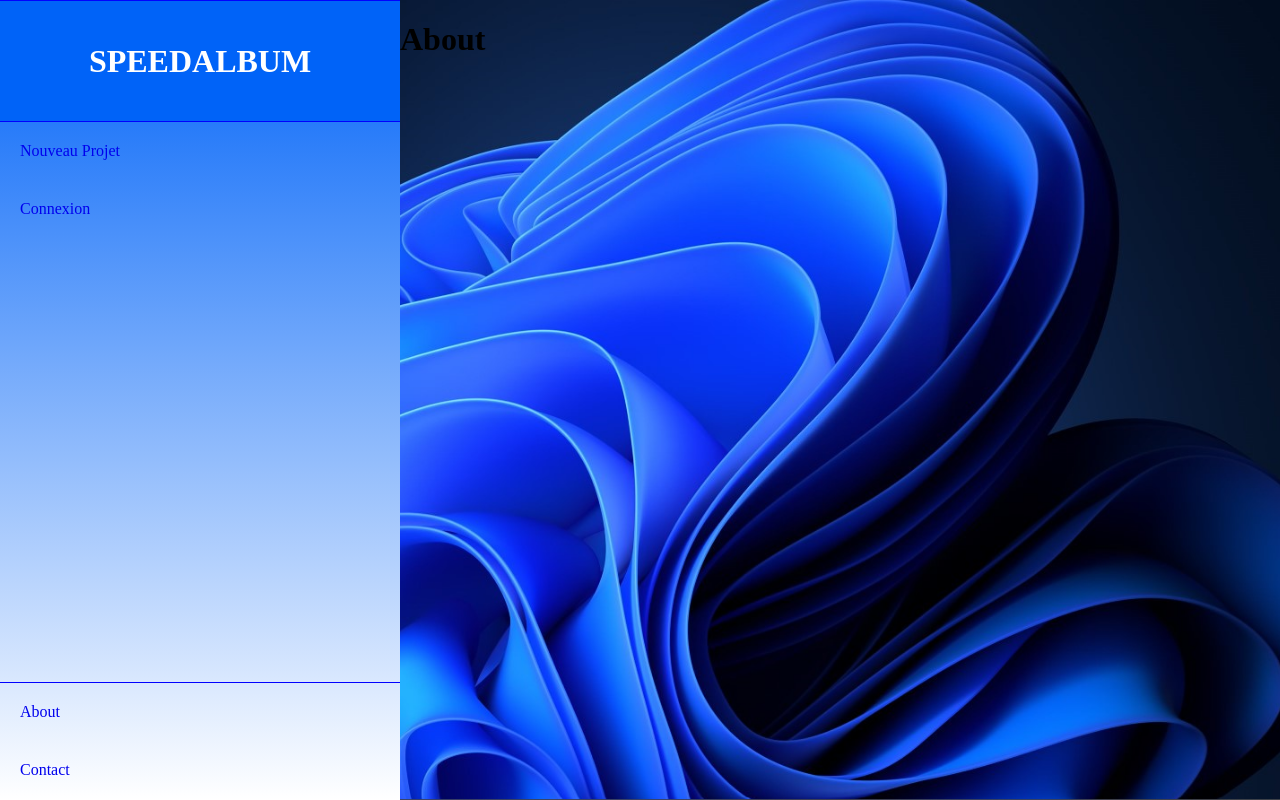
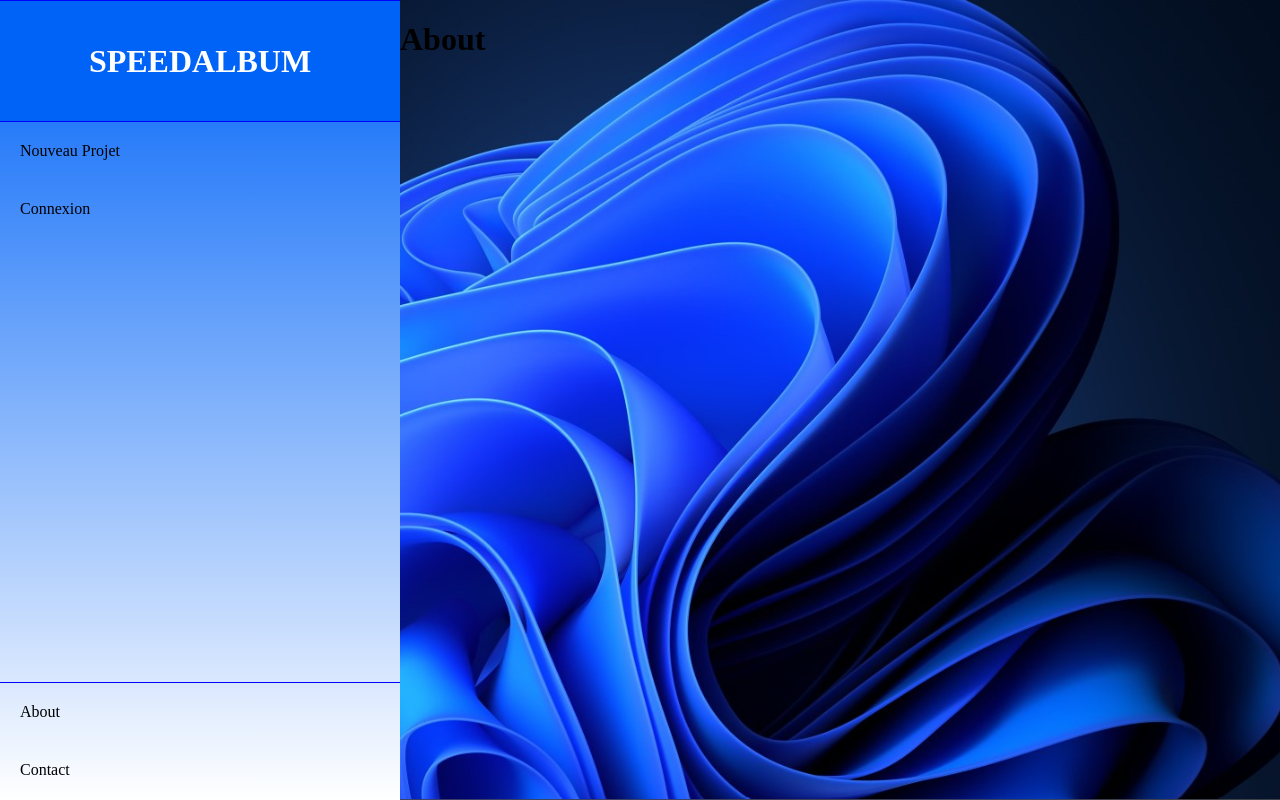
Before and after one commit to msakirda/projetpersofin, a React (Vite) app in the folder dj-frontend/: page /About in a window 1280 px wide. Built offline with nearby package versions, Linux system fonts and the light colour scheme.

Commit message:
links balises a color black

```diff
--- a/dj-frontend/src/Connexion.css
+++ b/dj-frontend/src/Connexion.css
@@ -96,7 +96,6 @@
         background-color: #5D96EB;
         width: 100%;
         height: 100%;
-        /* padding: 5%; */
     }
 
     .menu_droite {
--- a/dj-frontend/src/MenuBar.css
+++ b/dj-frontend/src/MenuBar.css
@@ -1,6 +1,7 @@
 a {
     text-decoration: none;
     font-family:  Chancery, cursive;
+    color: black;
 }
 
 @keyframes bannerColorAnim{
@@ -22,7 +23,7 @@ a {
     border-bottom: 1px solid blue;
     border-top: 1px solid blue;
     font-family: American Typewriter, serif;
-    animation: bannerColorAnim 5s 0s infinite alternate;
+    animation: bannerColorAnim 3s 0s infinite alternate;
 }
 .Titre_application:hover{
     color: white;
```
